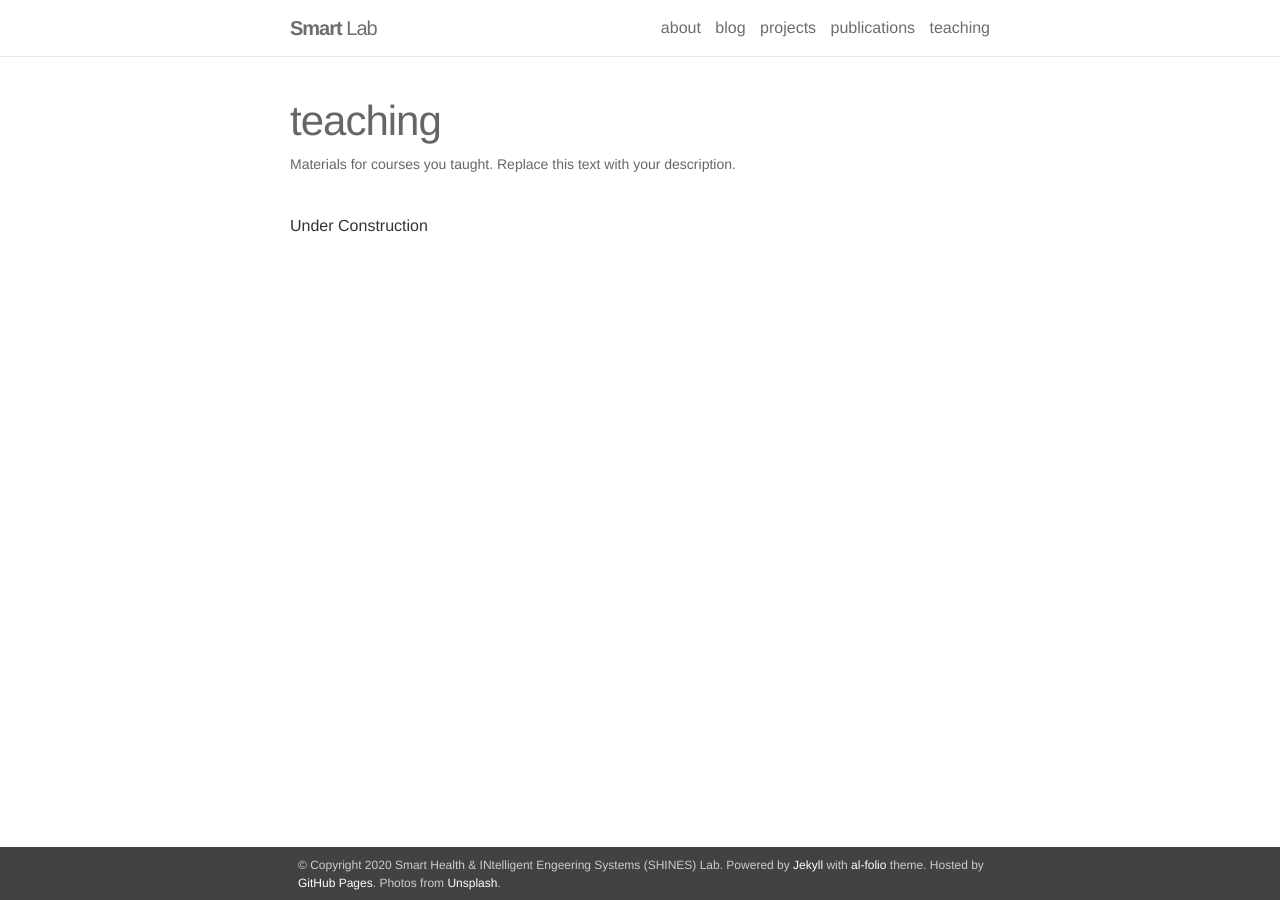
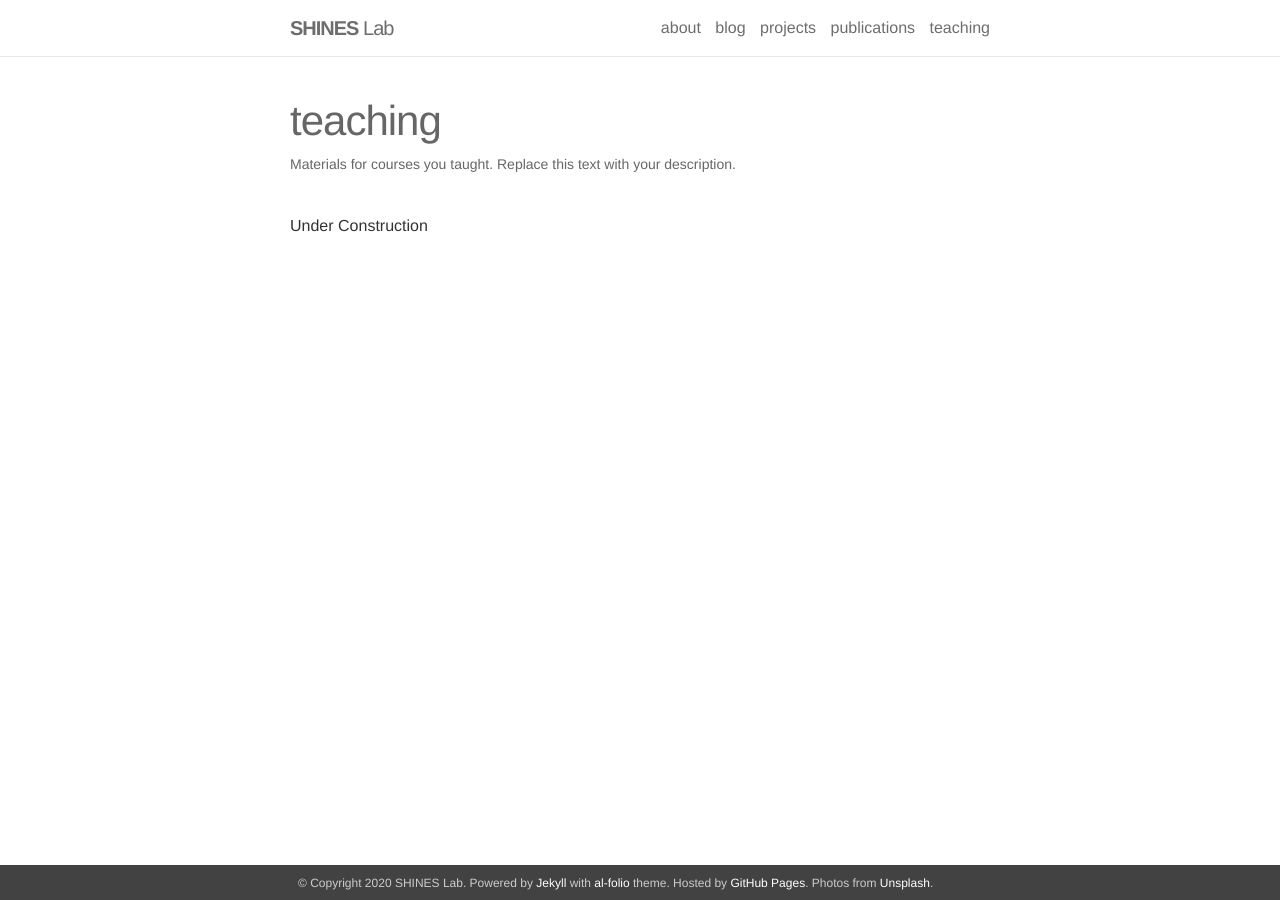
Before and after one commit to shines-lab/shines-lab.github.io, a Jekyll site: the page built from _pages/teaching.md, in a window 1280 px wide. Built offline with Jekyll 4.4.1, drawn with Linux system fonts in a browser that asks for light colours; nearby versions of some CDN libraries; part of the change alters nothing that is shown.

Commit message:
Update _config.yml

```diff
--- a/_config.yml
+++ b/_config.yml
@@ -1,10 +1,10 @@
 # -----------------------------------------------------------------------------
 # Site settings
 # -----------------------------------------------------------------------------
-name: Smart Health & INtelligent Engeering Systems (SHINES) Lab
+name: SHINES Lab
 email: ylin58@uh.edu
 description: > # this means to ignore newlines until "url:"
-  A simple, whitespace theme for academics. Based on [*folio](https://github.com/bogoli/-folio) design.
+  Smart Health & INtelligent Engeering Systems (SHINES) Lab
 footer_text: >
   Powered by <a href="http://jekyllrb.com/" target="_blank">Jekyll</a> with <a href="https://github.com/alshedivat/al-folio">al-folio</a> theme.
   Hosted by <a href="https://pages.github.com/" target="_blank">GitHub Pages</a>.
```
